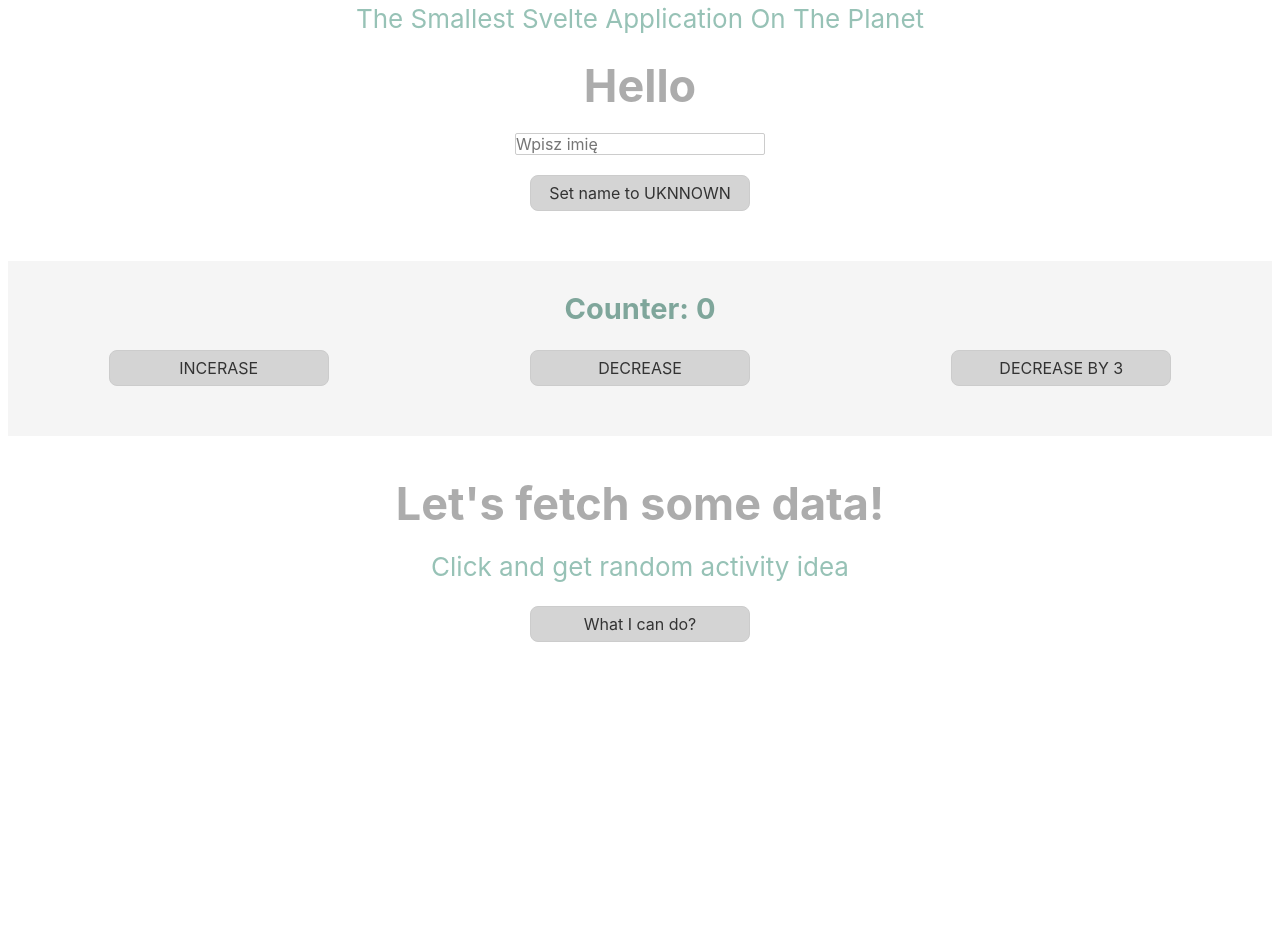
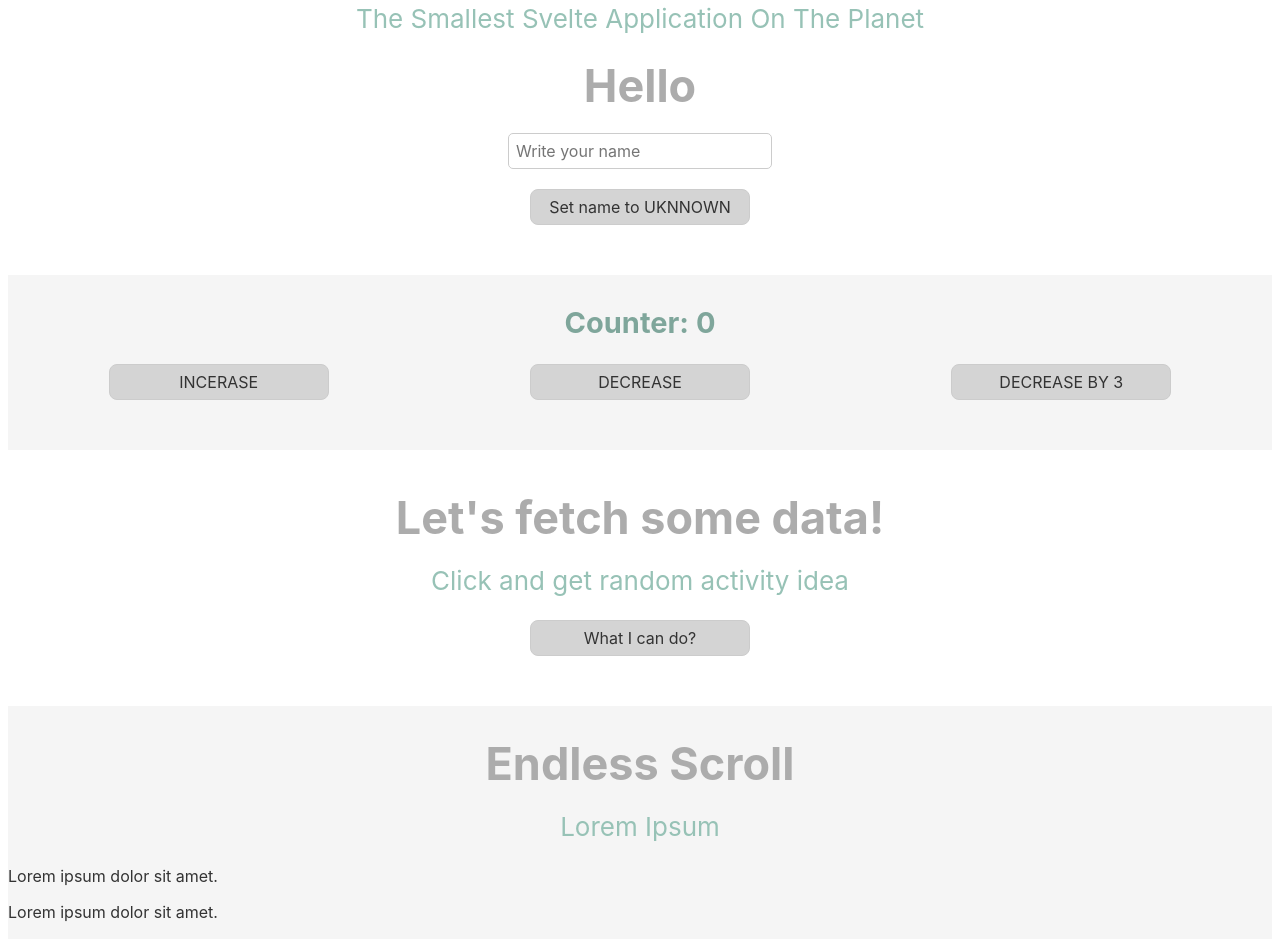
Before and after one commit to MagicianPL/FirstTimeWithSvelte, a Svelte app: page / in a window 1280 px wide. Shown: the part 120-1059 px from the top of the page. Before the commit the page ends 812 px from the top, so only its background shows below. Built offline with nearby package versions, Linux system fonts and the light colour scheme.

Commit message:
endless scroll

```diff
--- a/src/App.svelte
+++ b/src/App.svelte
@@ -1,5 +1,10 @@
+
+
 <script>
-	const src = "./favicon.png";
+import { onMount } from 'svelte';
+
+let infiniteWrapper;
+const src = "./favicon.png";
 	let name = "";
 	let secondName = "";
 	let count = (0);
@@ -39,6 +44,26 @@
 		.then(data => {activity = data.activity; type = data.type})
 	};
 
+	const getContent = () => {
+		let i = 0;
+		while (i < 25) {
+			const paragraph = document.createElement("p");
+			paragraph.innerText = "Lorem ipsum dolor sit amet.";
+			console.log(infiniteWrapper);
+			infiniteWrapper.append(paragraph);
+			i ++;
+		};
+	};
+
+	onMount(()=> {
+		getContent();
+		window.addEventListener("scroll", ()=>{
+			if (window.scrollY + window.innerHeight >= document.documentElement.scrollHeight) {
+				getContent();
+			}
+		})
+	});
+
 </script>
 
 <main>
@@ -47,7 +72,7 @@
 		<h1>Welcome to TSSAOTP!</h1>
 	<p>The Smallest Svelte Application On The Planet</p>
 	<h1>Hello {`${name} ${secondName}`}</h1>
-	<input type="text" on:input={handleInputChange} value={name} placeholder="Wpisz imię"/>
+	<input type="text" on:input={handleInputChange} value={name} placeholder="Write your name"/>
 	<button on:click={resetName}>Set name to UKNNOWN</button>
 	</section>
 
@@ -70,6 +95,12 @@
 			<p class="type"><strong>Type:</strong> {type}</p>
 		{/if}
 		<button on:click={handleIdeaFetch}>What I can do?</button>
+	</section>
+	<section>
+		<h1>Endless Scroll</h1>
+		<div class="infinite-wrapper" bind:this={infiniteWrapper}>
+		<p>Lorem Ipsum</p>
+		</div>
 	</section>
 </main>
 
@@ -103,9 +134,8 @@ img {
 		color: #ACACAC;
 	}
 
-	p {
+	p, .infinite-wrapper > p {
 		font-size: 26px;
-
 		text-align: center;
 		color: #97c2b6;
 		margin-bottom: 24px;
@@ -115,6 +145,8 @@ img {
 		display: block;
 		margin: 0 auto;
 		margin-bottom: 20px;
+		padding: 7px;
+		border-radius: 5px;
 	}
 
 	input:focus {
@@ -145,7 +177,7 @@ img {
 		padding-bottom: 50px;
 	}
 
-	section:nth-child(2) {
+	section:nth-child(2n) {
 		background: #F5F5F5;
 		padding-top: 30px;
 	}
```
